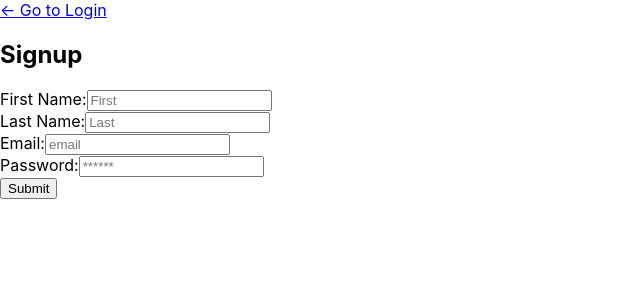
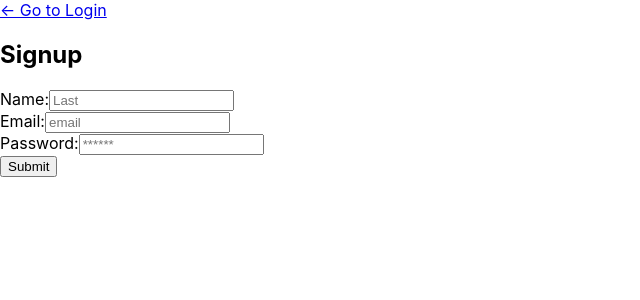
Before and after one commit to kristyvanatta/Ripples-of-Hope, a React (Create React App) app in the folder client/: page /signup in a window 1280 px wide. Shown: the top 300 px of the page, without its empty margins (0-640 px from the left). Built offline with nearby package versions, Linux system fonts and the light colour scheme.

Commit message:
fixed signup.js

```diff
--- a/client/src/App.js
+++ b/client/src/App.js
@@ -3,6 +3,7 @@ import { BrowserRouter as Router, Routes, Route } from 'react-router-dom';
 import Home from './pages/home';
 import About from './pages/about';
 import Stories from './pages/stories';
+import AppNavbar from './components/nav';
 import { ApolloClient, ApolloProvider, InMemoryCache, createHttpLink } from '@apollo/client';
 import {setContext} from '@apollo/client/link/context';
 import './App.css';
--- a/client/src/components/addStory.js
+++ b/client/src/components/addStory.js
@@ -1,6 +1,7 @@
 import React, { useState } from 'react'
 import { useMutation } from '@apollo/client';
 import { ADD_STORY } from '../utils/mutations';
+// import {getToken} from './utils/auth'
 
 export default function AddStory() {
     const [newObject, setNewObject] =useState({});
@@ -9,21 +10,24 @@ export default function AddStory() {
 
     const setSearchParam = (e) =>{
         console.log(e.target.name);
-        console.log(e.targe.value);
+        console.log(e.target.value);
 
         setNewObject({...newObject, [e.target.name]: e.target.value});
     }
 
     const handleFormSubmit = async (e) => {
         e.preventDefault();
+        console.log(newObject);
        try{
-        const { data } = addStory({
-            variables: { ...newObject }
+        const { data } = await addStory({
+            variables: { ...newObject}
+            // userId: getToken.data.user._id
         });
         console.log(data);
        }catch(err){
         console.error(err)
        }
+       window.location.replace('/addStory');
     }
 
   return (
@@ -32,15 +36,15 @@ export default function AddStory() {
     <form onSubmit={handleFormSubmit} className="card-body">
   <div className="form-row">
     <label className="form-label" for="brand">Title</label>
-    <input  name='newTitle' onChange={setSearchParam} className="form-input form-control" />
+    <input  name='title' onChange={setSearchParam} className="form-input form-control" />
   </div>
   <div className="form-row">
     <label className="form-label" for="model">Description</label>
-    <input name='newDescription' onChange={setSearchParam} className="form-input form-control" />
+    <input name='description' onChange={setSearchParam} className="form-input form-control" />
   </div>
   <div className="form-row">
     <label className="form-label" for="year">Image</label>
-    <input name='newImage' onChange={setSearchParam} className="form-input form-control" />
+    <input name='image' onChange={setSearchParam} className="form-input form-control" />
   </div>
 
   <button type="submit" className="btn">Create</button>
--- a/client/src/components/signup.js
+++ b/client/src/components/signup.js
@@ -2,31 +2,52 @@ import React, { useState } from 'react';
 import { Link } from 'react-router-dom';
 import { useMutation } from '@apollo/client';
 import Auth from '../utils/auth';
+
 import { ADD_USER } from '../utils/mutations';
 
-function Signup(props) {
-    const [formState, setFormState] = useState({ email: '', password: '' });
-    const [addUser] = useMutation(ADD_USER);
+
+
+const Signup = () => {
+  // set initial form state
+  const [userFormData, setUserFormData] = useState({
+    name: '',
+    email: '',
+    password: '',
+  });
+  // set state for form validation
+  const [validated] = useState(false);
+
+  const [addUser, { error }] = useMutation(ADD_USER);
+
+  const handleInputChange = (event) => {
+    const { name, value } = event.target;
+    setUserFormData({ ...userFormData, [name]: value });
+  };
 
   const handleFormSubmit = async (event) => {
-        event.preventDeafault();
-        const mutationResponse = await addUser({
-            variables: {
-                email: formState.email,
-                password: formState.password,
-                firstName: formState.firstName,
-                lastName: formState.lastName,
-            },
+    event.preventDefault();
+
+    // check if form has everything (as per react-bootstrap docs)
+    const form = event.currentTarget;
+    if (form.checkValidity() === false) {
+      event.preventDefault();
+      event.stopPropagation();
+    }
+
+    try {
+      const { data } = await addUser({
+        variables: { ...userFormData },
       });
-        const token = mutationResponse.data.addUser.token;
-        Auth.login(token);
-    };
+      console.log(data);
+      Auth.login(data.addUser.token);
+    } catch (err) {
+      console.error(err);
+    }
 
-    const handleChange = (event) => {
-        const { name, value } = event.target;
-        setFormState({
-            ...formState,
-            [name]: value,
+    setUserFormData({
+      username: '',
+      email: '',
+      password: '',
     });
   };
 
@@ -35,24 +56,15 @@ function Signup(props) {
         <Link to="/login">← Go to Login</Link>
         <h2>Signup</h2>
         <form onSubmit={handleFormSubmit}>
+
             <div className="flex-row space-between my-2">
-                    <label htmlFor="firstName">First Name:</label>
-                    <input
-                    placeholder="First"
-                    name="firstName"
-                    type="firstName"
-                    id="firstName"
-                    onChange={handleChange}
-                    />
-                </div>
-                <div className="flex-row space-between my-2">
-                    <label htmlFor="lastName">Last Name:</label>
+                <label htmlFor="name">Name:</label>
                 <input
                 placeholder="Last"
-                    name="lastName"
-                    type="lasstName"
-                    id="lastName"
-                    onChange={handleChange}
+                name="name"
+                type="name"
+                id="name"
+                onChange={handleInputChange}
                 />
             </div>
             <div className="flex-row space-between my-2">
@@ -62,7 +74,7 @@ function Signup(props) {
                 name="email"
                 type="email"
                 id="email"
-                    onChange={handleChange}
+                onChange={handleInputChange}
                 />
             </div>
             <div className="flex-row space-between my-2">
@@ -72,7 +84,7 @@ function Signup(props) {
                 name="password"
                 type="password"
                 id="pwd"
-                    onChange={handleChange}
+                onChange={handleInputChange}
                 />
             </div>
             <div className="flex-row flex-end">
@@ -81,6 +93,78 @@ function Signup(props) {
         </form>
     </div>
 );
+
 }
 
+// function Signup(props) {
+//     const [formState, setFormState] = useState({ email: '', password: '' });
+//     const [addUser] = useMutation(ADD_USER);
+
+//     const handleFormSubmit = async (event) => {
+//         event.preventDefault();
+//         const mutationResponse = await addUser({
+//             variables: {
+//                 email: formState.email,
+//                 password: formState.password,
+//                 name: formState.name,
+
+//             },
+//         });
+//         const token = mutationResponse.data.addUser.token;
+//         Auth.login(token);
+//         window.location.replace('/addStory');
+//     };
+
+//     const handleChange = (event) => {
+//         const { name, value } = event.target;
+//         setFormState({
+//             ...formState,
+//             [name]: value,
+//         });
+//     };
+
+//     return (
+//         <div className="container my-1">
+//             <Link to="/login">← Go to Login</Link>
+//             <h2>Signup</h2>
+//             <form onSubmit={handleFormSubmit}>
+
+//                 <div className="flex-row space-between my-2">
+//                     <label htmlFor="name">Name:</label>
+//                     <input
+//                     placeholder="Last"
+//                     name="name"
+//                     type="name"
+//                     id="name"
+//                     onChange={handleChange}
+//                     />
+//                 </div>
+//                 <div className="flex-row space-between my-2">
+//                     <label htmlFor="email">Email:</label>
+//                     <input
+//                     placeholder="email"
+//                     name="email"
+//                     type="email"
+//                     id="email"
+//                     onChange={handleChange}
+//                     />
+//                 </div>
+//                 <div className="flex-row space-between my-2">
+//                     <label htmlFor="pwd">Password:</label>
+//                     <input
+//                     placeholder="******"
+//                     name="password"
+//                     type="password"
+//                     id="pwd"
+//                     onChange={handleChange}
+//                     />
+//                 </div>
+//                 <div className="flex-row flex-end">
+//                     <button type="submit">Submit</button>
+//                 </div>
+//             </form>
+//         </div>
+//     );
+// }
+
 export default Signup;
--- a/client/src/utils/auth.js
+++ b/client/src/utils/auth.js
@@ -28,7 +28,7 @@ class AuthService {
     login(idToken) {
         localStorage.setItem('id_token', idToken);
 
-        window.location.assign('/');
+        window.location.assign('/addStory');
     }
 
     logout() {
--- a/client/src/utils/mutations.js
+++ b/client/src/utils/mutations.js
@@ -17,6 +17,7 @@ mutation addUser($name: String!, $email: String!, $password: String!) {
       token
       user {
         _id
+        name
       }
     }
   }
```
Also changed, not shown: 1 other file (tests, documents, lock files or other folders). Lines whose indentation alone changed are shown as unchanged.
